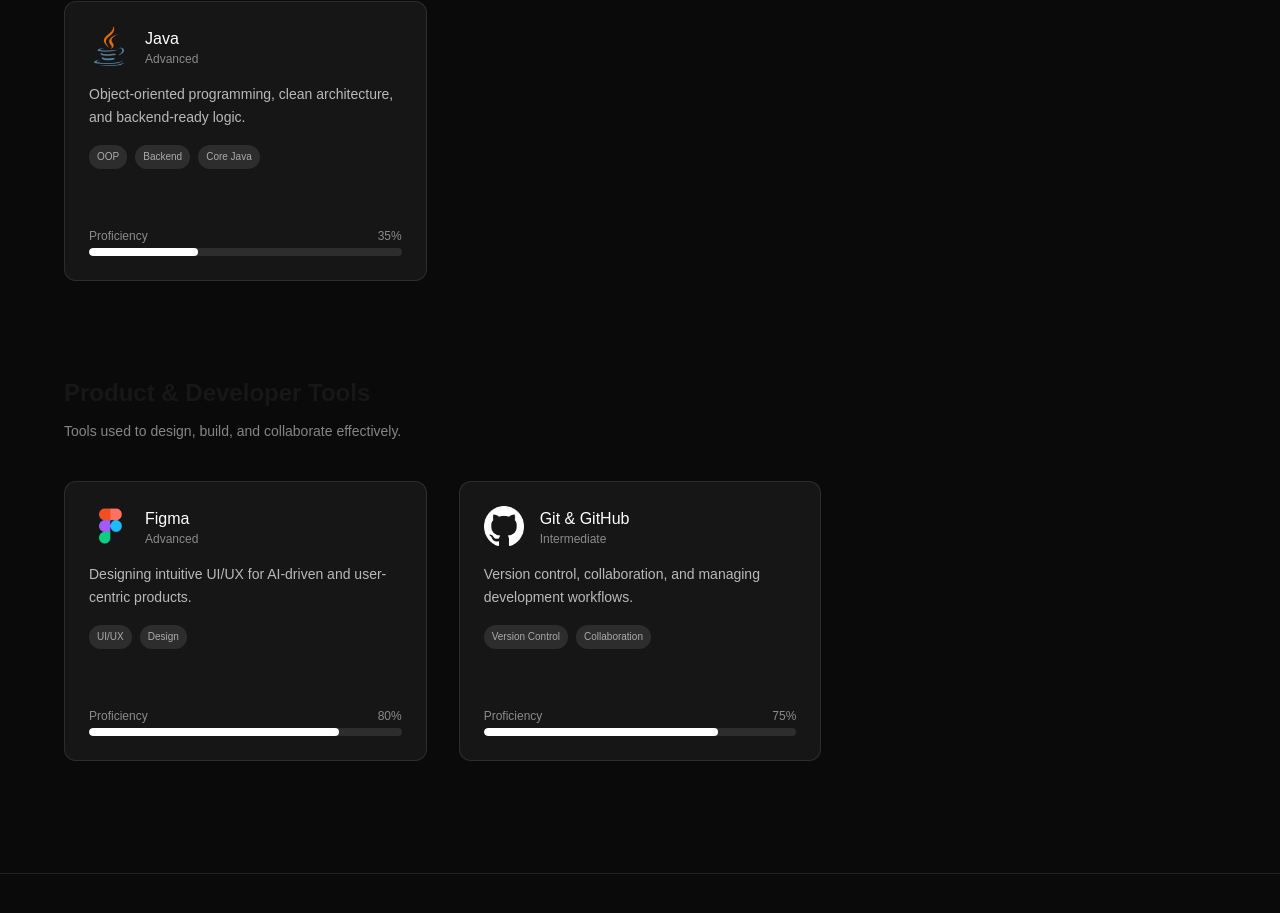
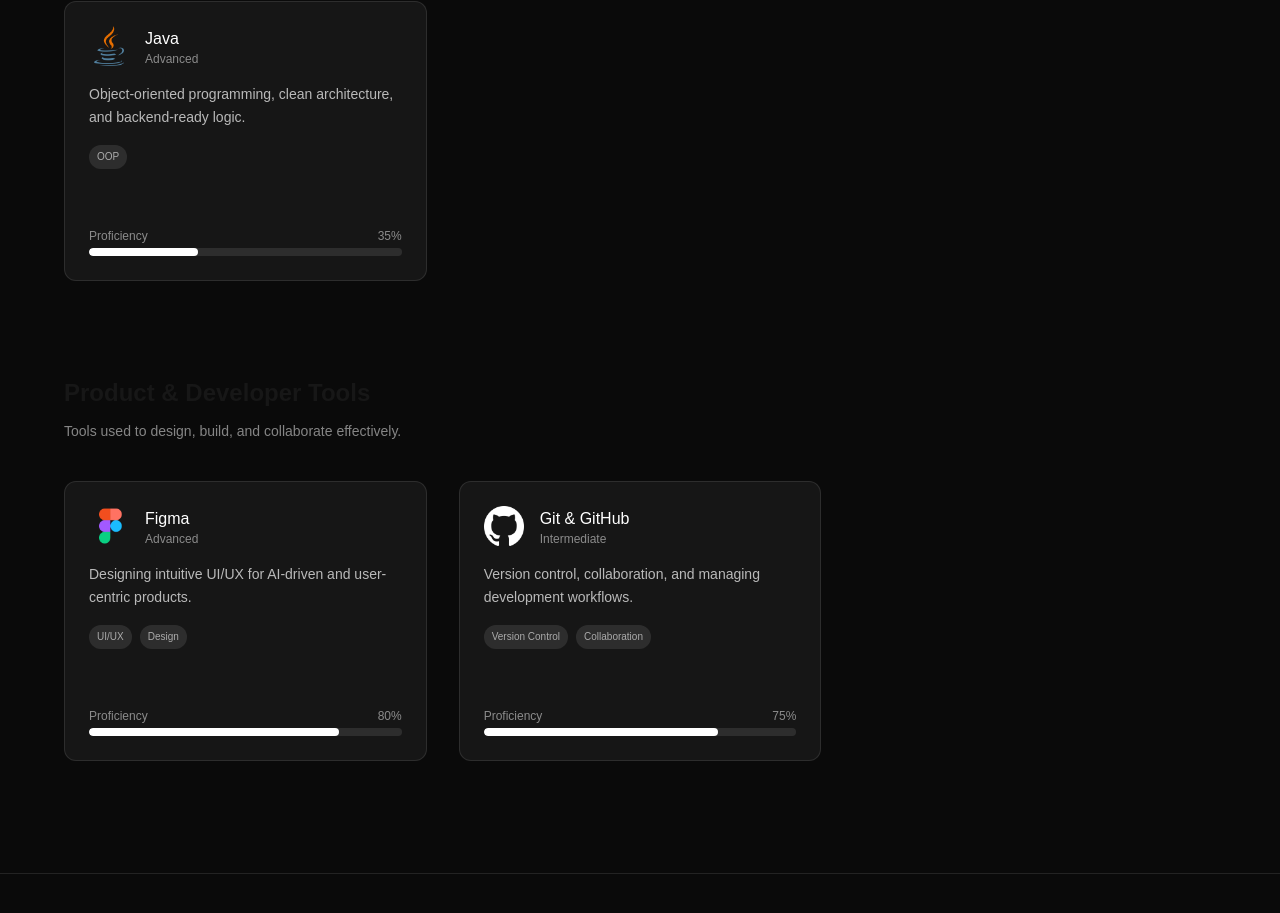
Before and after one commit to manideepnera/Portfolio, a Next.js app: page / in a window 1280 px wide. Shown: the part 2306-3219 px from the top of the page. Built offline with nearby package versions, Linux system fonts and the light colour scheme.

Commit message:
Update SkillsSection.tsx

```diff
--- a/src/app/sections/SkillsSection.tsx
+++ b/src/app/sections/SkillsSection.tsx
@@ -112,7 +112,7 @@ const skillCategories: SkillCategory[] = [
         level: "Advanced",
         description:
           "Object-oriented programming, clean architecture, and backend-ready logic.",
-        tags: ["OOP", "Backend", "Core Java"],
+        tags: ["OOP"],
       },
       // {
       //   name: "Data Structures & Algorithms",
```
